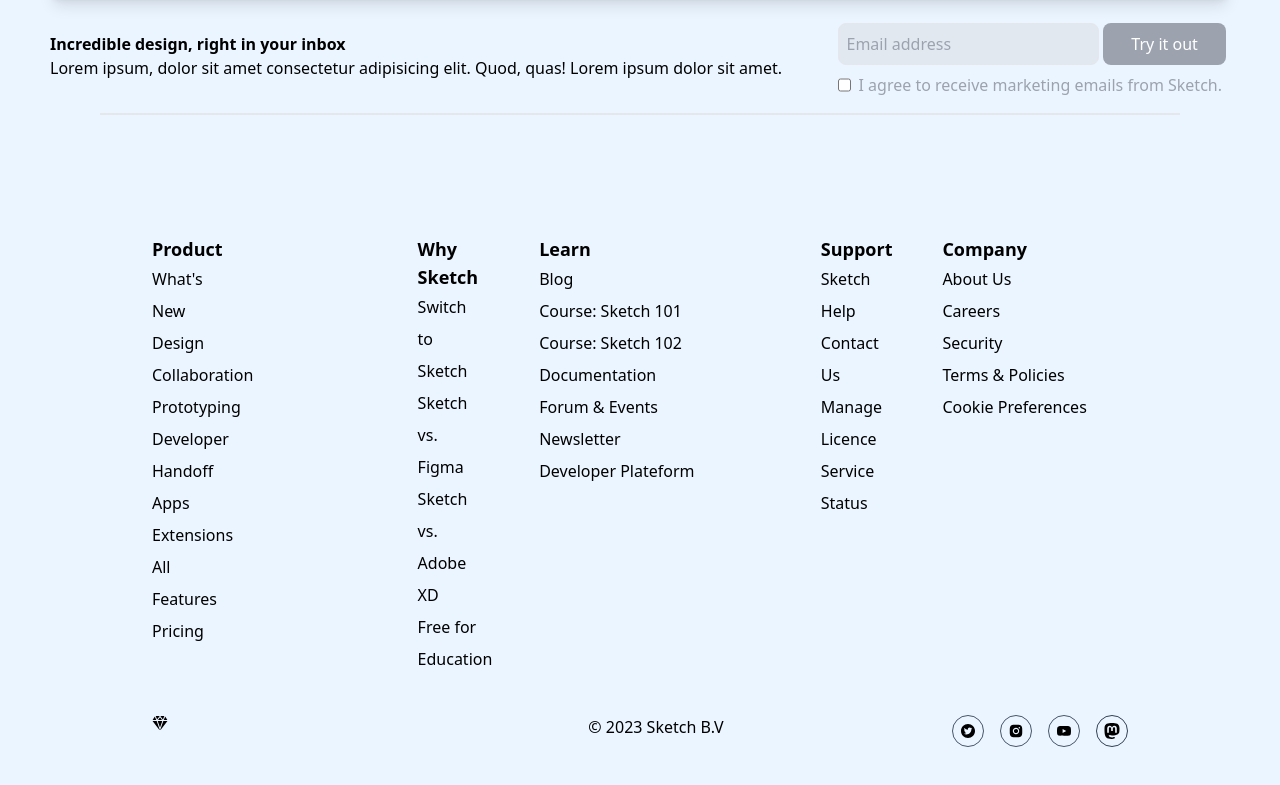
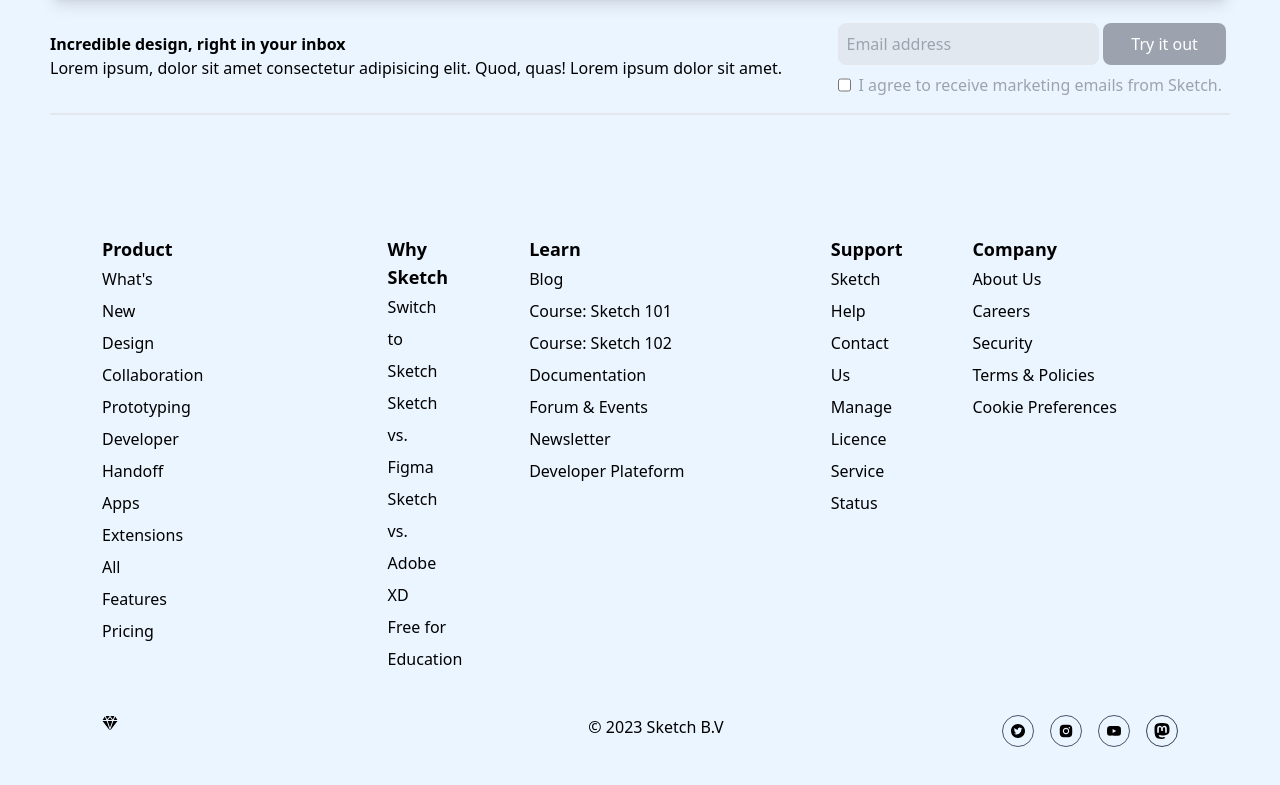
Before and after one commit to Sanskari9/sketch-page, a React (Create React App) app: page / in a window 1280 px wide. Shown: the part 2163-2948 px from the top of the page. Built offline with nearby package versions, Linux system fonts and the light colour scheme.

Commit message:
completed

```diff
--- a/src/components/Footer.jsx
+++ b/src/components/Footer.jsx
@@ -5,7 +5,7 @@
 function Footer() {
   return (
                       // Footer Section Start
-    <footer className="max-w-[1080px] relative z-10 border-t-2 pt-20 pb-10 px-5 lg:pt-[120px] lg:pb-20 m-auto  ">
+    <footer className="max-w-[1180px] relative z-10 border-t-2 pt-20 pb-10 px-5 lg:pt-[120px] lg:pb-20 m-auto  ">
          <div className="container mx-auto ">
     <div className="mx-4 justify-between  grid md:grid-cols-5 grid-cols-2 ">
           <div className="w-full px-4  lg:w-2/12">
@@ -288,7 +288,7 @@
           </div>
 
 
-          <div className="max-w-[1080px] flex flex-wrap justify-between px-4 ml-4">
+          <div className="max-w-[1180px] flex flex-wrap justify-between px-4 ml-4">
 
             <div className="hover:text-gray-400">
              <IoDiamond/>
```
